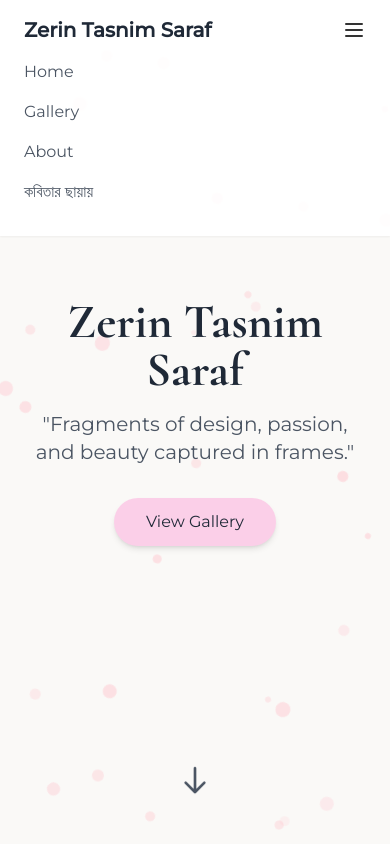
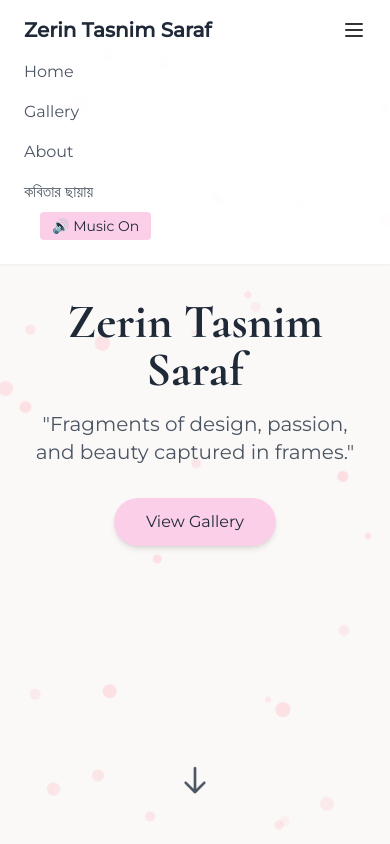
Before and after one commit to OaliurRahman/TasnimSaraf-, a plain HTML site: page index.html in a window 390 px wide. Both pictures are taken after a click on the button 354 px from the left and 30 px from the top of the page. Shown: the top 844 px of the page. Drawn offline with nearby package versions, Linux system fonts and the light colour scheme; a web font is replaced by a local one.

Commit message:
Update index.html

```diff
--- a/index.html
+++ b/index.html
@@ -147,6 +147,10 @@
                 <a href="#gallery" class="block py-2 text-gray-600 hover:text-pink-300 transition">Gallery</a>
                 <a href="#about" class="block py-2 text-gray-600 hover:text-pink-300 transition">About</a>
                 <a href="#quotes" class="block py-2 text-gray-600 hover:text-pink-300 transition">কবিতার ছায়ায়</a>
+                                    <!-- Music Toggle Button -->
+<button id="toggle-music" class="ml-4 px-3 py-1 text-sm bg-pink-200 text-gray-800 rounded hover:bg-pink-300 transition">
+  🔊 Music On
+</button>
             </div>
         </div>
     </nav>
```
